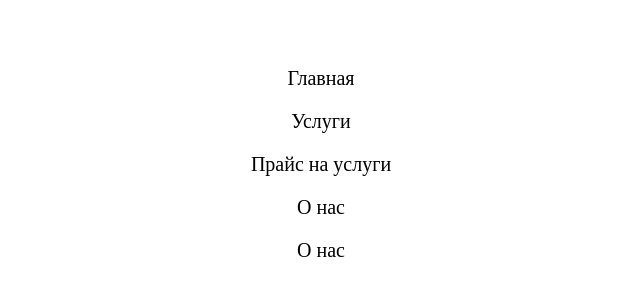
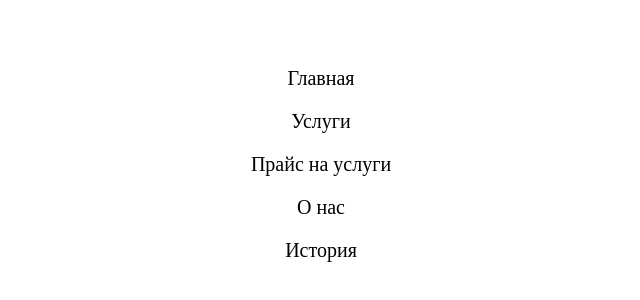
Before and after one commit to The73756/spa, a website built with webpack: page src/links.html in a window 1280 px wide. Shown: the part 236-536 px from the top of the page, 319-959 px from the left. Built offline with nearby package versions, Linux system fonts and the light colour scheme.

Commit message:
Fix links

```diff
--- a/src/links.html
+++ b/src/links.html
@@ -35,6 +35,6 @@
     <a href="/service.html">Услуги</a>
     <a href="/services-prices.html">Прайс на услуги</a>
     <a href="/about.html">О нас</a>
-    <a href="/history.html">О нас</a>
+    <a href="/history.html">История</a>
   </body>
 </html>
```
